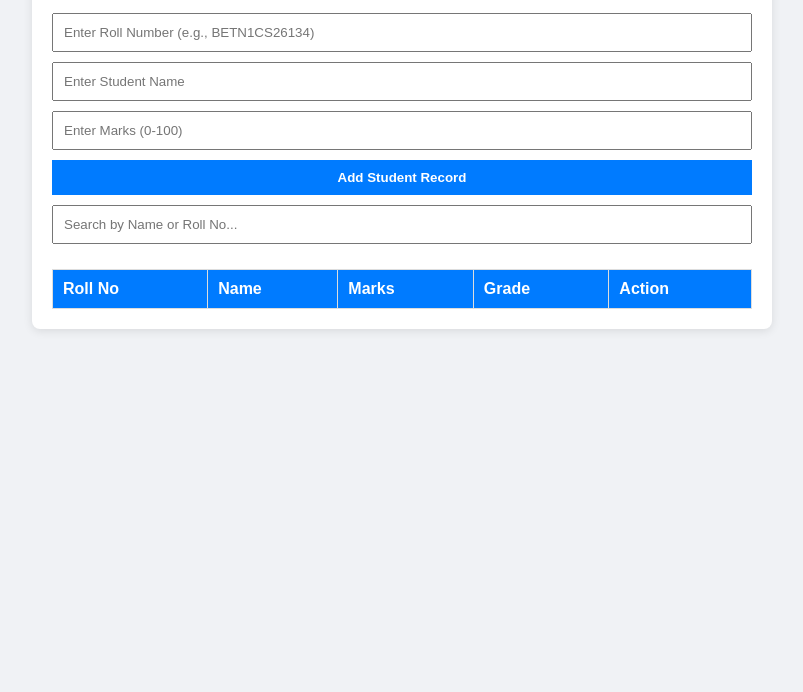
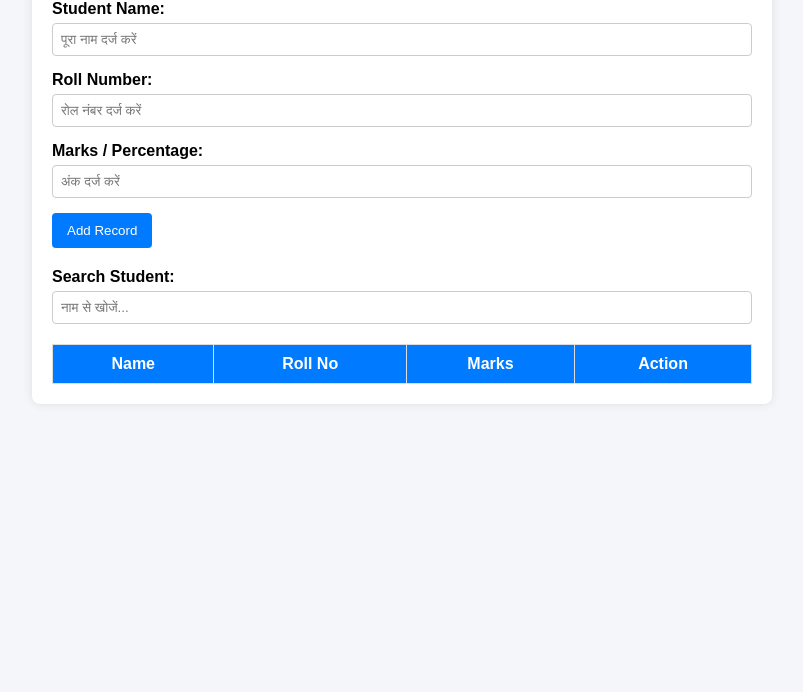
Before and after one commit to abhaykushwahtech27012008/-CSD0111-Mini-Project, a plain HTML site: page student_record.html in a window 1280 px wide. Shown: the part 108-800 px from the top of the page, without its empty margins (238-1041 px from the left). Drawn offline with Linux system fonts and the light colour scheme.

Commit message:
Refactor student record management HTML structure
Updated HTML structure, added form validation, and enhanced styling.

```diff
--- a/student_record.html
+++ b/student_record.html
@@ -1,65 +1,176 @@
 <!DOCTYPE html>
-<html lang="en">
+<html lang="hi">
 <head>
     <meta charset="UTF-8">
+    <meta name="viewport" content="width=device-width, initial-scale=1.0">
     <title>Student Record Management System</title>
     <style>
-  body { font-family: Arial, sans-serif; background: #f0f2f5; padding: 20px; }
-  .box { max-width: 700px; margin: auto; background: #fff; padding: 20px; border-radius: 8px; box-shadow: 0 2px 10px rgba(0,0,0,0.1); }
-  h2 { text-align: center; color: #333; }
-  input, button { padding: 10px; margin: 5px 0; width: 100%; box-sizing: border-box; }
-  button { background: #007bff; color: #fff; border: none; cursor: pointer; font-weight: bold; }
-  button:hover { background: #0056b3; }
-  table { width: 100%; border-collapse: collapse; margin-top: 20px; }
-  th, td { border: 1px solid #ddd; padding: 10px; text-align: left; }
-  th { background: #007bff; color: white; }
-  .del-btn { background: #dc3545; width: auto; padding: 5px 10px; }
+        body {
+            font-family: Arial, sans-serif;
+            background-color: #f4f6f9;
+            margin: 0;
+            padding: 20px;
+        }
+        .container {
+            max-width: 700px;
+            margin: auto;
+            background: white;
+            padding: 20px;
+            border-radius: 8px;
+            box-shadow: 0px 0px 10px rgba(0,0,0,0.1);
+        }
+        h2 {
+            text-align: center;
+            color: #333;
+        }
+        .form-group {
+            margin-bottom: 15px;
+        }
+        label {
+            display: block;
+            margin-bottom: 5px;
+            font-weight: bold;
+        }
+        input {
+            width: 100%;
+            padding: 8px;
+            box-sizing: border-box;
+            border: 1px solid #ccc;
+            border-radius: 4px;
+        }
+        button {
+            background-color: #007bff;
+            color: white;
+            padding: 10px 15px;
+            border: none;
+            border-radius: 4px;
+            cursor: pointer;
+        }
+        button:hover {
+            background-color: #0056b3;
+        }
+        .search-box {
+            margin: 20px 0;
+        }
+        table {
+            width: 100%;
+            border-collapse: collapse;
+            margin-top: 10px;
+        }
+        th, td {
+            border: 1px solid #ddd;
+            padding: 10px;
+            text-align: center;
+        }
+        th {
+            background-color: #007bff;
+            color: white;
+        }
+        .delete-btn {
+            background-color: #dc3545;
+            padding: 5px 10px;
+        }
+        .delete-btn:hover {
+            background-color: #a71d2a;
+        }
     </style>
 </head>
 <body>
-<div class="box">
+
+<div class="container">
     <h2>Student Record Management System</h2>
-  <input type="text" id="roll" placeholder="Enter Roll Number (e.g., BETN1CS26134)">
-  <input type="text" id="name" placeholder="Enter Student Name">
-  <input type="number" id="marks" placeholder="Enter Marks (0-100)">
-  <button onclick="addStudent()">Add Student Record</button>
-  <input type="text" id="search" onkeyup="searchStudent()" placeholder="Search by Name or Roll No...">
+
+    <!-- 1. Form & Validation -->
+    <form id="studentForm" onsubmit="addStudent(event)">
+        <div class="form-group">
+            <label for="studentName">Student Name:</label>
+            <input type="text" id="studentName" placeholder="पूरा नाम दर्ज करें">
+        </div>
+        <div class="form-group">
+            <label for="rollNo">Roll Number:</label>
+            <input type="text" id="rollNo" placeholder="रोल नंबर दर्ज करें">
+        </div>
+        <div class="form-group">
+            <label for="marks">Marks / Percentage:</label>
+            <input type="number" id="marks" placeholder="अंक दर्ज करें">
+        </div>
+        <button type="submit">Add Record</button>
+    </form>
+
+    <!-- 4. Search Functionality -->
+    <div class="search-box">
+        <label for="searchInput">Search Student:</label>
+        <input type="text" id="searchInput" onkeyup="searchStudent()" placeholder="नाम से खोजें...">
+    </div>
+
+    <!-- Data Table -->
     <table>
-    <thead><tr><th>Roll No</th><th>Name</th><th>Marks</th><th>Grade</th><th>Action</th></tr></thead>
-    <tbody id="tableBody"></tbody>
+        <thead>
+            <tr>
+                <th>Name</th>
+                <th>Roll No</th>
+                <th>Marks</th>
+                <th>Action</th>
+            </tr>
+        </thead>
+        <tbody id="studentTable">
+            <!-- डायनामिक रिकॉर्ड यहाँ जुड़ेंगे -->
+        </tbody>
     </table>
 </div>
+
 <script>
-  let students = JSON.parse(localStorage.getItem('students')) || [];
-  function getGrade(m) { return m >= 75 ? 'A' : m >= 60 ? 'B' : m >= 40 ? 'C' : 'Fail'; }
-  function render(data = students) {
-    const tbody = document.getElementById('tableBody');
-    tbody.innerHTML = '';
-    data.forEach((s, i) => {
-      tbody.innerHTML += `<tr><td>${s.roll}</td><td>${s.name}</td><td>${s.marks}</td><td>${getGrade(s.marks)}</td>
-      <td><button class="del-btn" onclick="deleteStudent(${i})">Delete</button></td></tr>`;
-    });
+    // Function 1 & 2: Form Validation & Add Student Record
+    function addStudent(event) {
+        event.preventDefault();
+        let name = document.getElementById('studentName').value.trim();
+        let roll = document.getElementById('rollNo').value.trim();
+        let marks = document.getElementById('marks').value.trim();
+
+        // Form Validation Check
+        if (name === "" || roll === "" || marks === "") {
+            alert("त्रुटि: कृपया सभी फील्ड्स को भरें!");
+            return false;
         }
-  function addStudent() {
-    const roll = document.getElementById('roll').value.trim();
-    const name = document.getElementById('name').value.trim();
-    const marks = Number(document.getElementById('marks').value);
-    if (!roll || !name || marks < 0 || marks > 100) return alert('Please enter valid details!');
-    students.push({ roll, name, marks });
-    localStorage.setItem('students', JSON.stringify(students));
-    render();
-    document.getElementById('roll').value = ''; document.getElementById('name').value = ''; document.getElementById('marks').value = '';
+
+        let table = document.getElementById('studentTable');
+        let row = table.insertRow();
+
+        row.innerHTML = `<td>${name}</td>
+                         <td>${roll}</td>
+                         <td>${marks}</td>
+                         <td><button class="delete-btn" onclick="deleteRow(this)">Delete</button></td>`;
+
+        alert("स्टूडेंट रिकॉर्ड सफलतापूर्वक जोड़ दिया गया है!");
+        document.getElementById('studentForm').reset();
     }
-  function deleteStudent(i) {
-    students.splice(i, 1);
-    localStorage.setItem('students', JSON.stringify(students));
-    render();
+
+    // Function 3: Delete Record
+    function deleteRow(btn) {
+        let row = btn.parentNode.parentNode;
+        row.parentNode.removeChild(row);
+        alert("रिकॉर्ड सफलतापूर्वक हटा दिया गया है।");
     }
+
+    // Function 4: Search/Filter Records
     function searchStudent() {
-    const q = document.getElementById('search').value.toLowerCase();
-    render(students.filter(s => s.name.toLowerCase().includes(q) || s.roll.toLowerCase().includes(q)));
+        let input = document.getElementById('searchInput').value.toLowerCase();
+        let table = document.getElementById('studentTable');
+        let tr = table.getElementsByTagName('tr');
+
+        for (let i = 0; i < tr.length; i++) {
+            let td = tr[i].getElementsByTagName('td')[0];
+            if (td) {
+                let txtValue = td.textContent || td.innerText;
+                if (txtValue.toLowerCase().indexOf(input) > -1) {
+                    tr[i].style.display = "";
+                } else {
+                    tr[i].style.display = "none";
                 }
-  render();
+            }
+        }
+    }
 </script>
+
 </body>
 </html>
```
Lines whose indentation alone changed are shown as unchanged.
